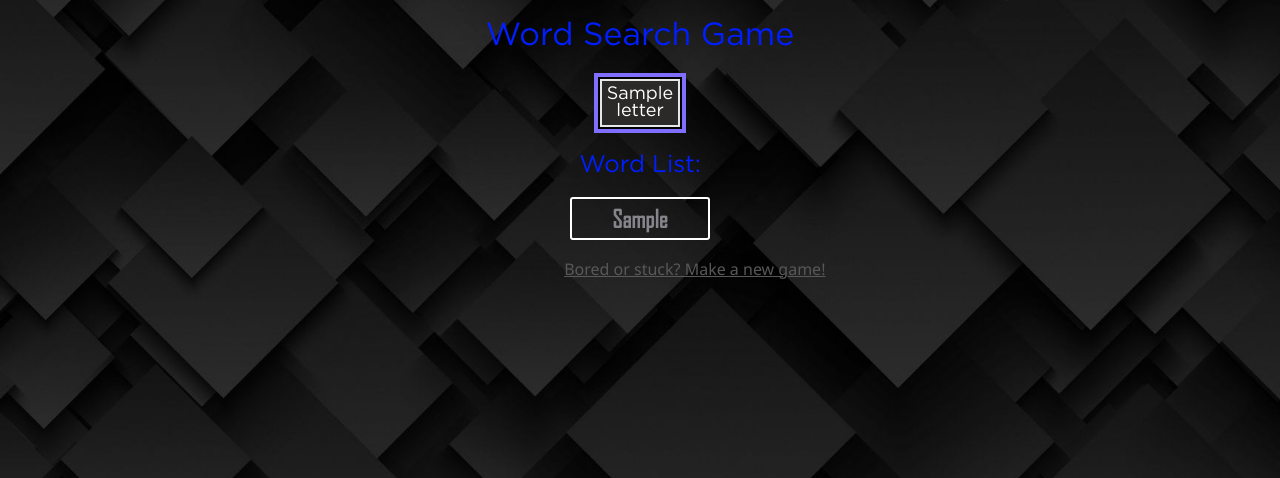
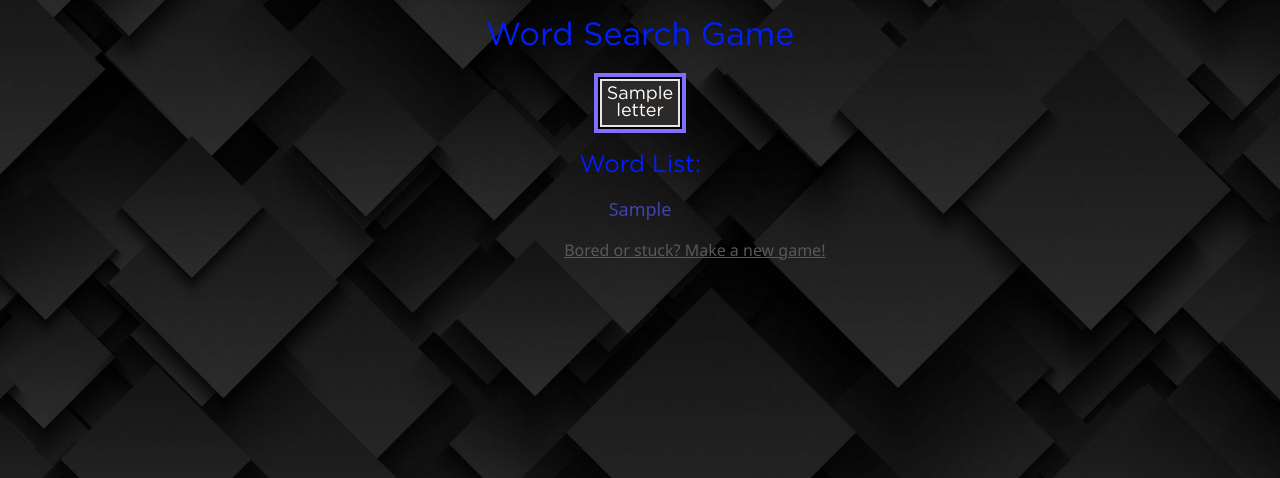
Before and after one commit to an-siuu-man/Word-Search-Game, a Django app: template word game app/WORD_GAME/search_game/templates/search_game/gamepage.html in a window 1280 px wide. Shown: the top 478 px of the page. Run offline with Django 5.2, Linux system fonts and the light colour scheme; the template is opened without the code that fills it: most values are stand-ins (such as "Sample title", 1, 10 or a date in 2020).

Commit message:
updated html files

```diff
--- a/word game app/WORD_GAME/search_game/templates/search_game/gamepage.html
+++ b/word game app/WORD_GAME/search_game/templates/search_game/gamepage.html
@@ -4,7 +4,6 @@
 <html lang = 'en'>
     <link href = "{% static 'search_game/gamepage_styling.css' %}" rel = "stylesheet">
     <head>
-        <!-- <link href="https://cdn.jsdelivr.net/npm/bootstrap@5.3.2/dist/css/bootstrap.min.css" rel="stylesheet" integrity="sha384-T3c6CoIi6uLrA9TneNEoa7RxnatzjcDSCmG1MXxSR1GAsXEV/Dwwykc2MPK8M2HN" crossorigin="anonymous"> -->
         <title>Testing</title>
         <body>
             <h1>Word Search Game</h1>
@@ -12,7 +11,7 @@
                 {% for row in grid %}
                     <tr>
                         {% for letter in row %}
-                            <td id='{{ forloop.parentloop.counter }}_{{ forloop.counter }}'>{{ letter }}</td>
+                            <td id='{{ forloop.parentloop.counter }}_{{ forloop.counter }}'>{{letter}}</td>
                         {% endfor %}
                     </tr>
                 {% endfor %}
@@ -22,10 +21,10 @@
                 Word List:
             </h2>
             <p>{% for i in printed_words %}
-            <!-- <p>{{ i }}</p> -->
-            <div id = 'word'>{{i}}</div>
+            <span class = 'word' id = '{{i}}'>{{i}}</span>
             {% endfor %}
-        </p>
+            </p>
+
         <script>
             var printed_words = "{{printed_words}}";
             var grid = "{{ grid }}";
--- a/word game app/WORD_GAME/search_game/templates/search_game/homepage.html
+++ b/word game app/WORD_GAME/search_game/templates/search_game/homepage.html
@@ -18,7 +18,7 @@
             <p>
                 Welcome to this word search game! We have an unlimited plethora of topics you can choose from
                 (we have so many that we literally let you type in your desired topic name) and a customizable
-                size of the square grid between 5 and 20. So, without any further ado, go ahead and have fun!👇🏻
+                size of the square grid between 5 and 30. So, without any further ado, go ahead and have fun!👇🏻
             </p>
             </div>
             <form id = 'gameForm' action = "{% url 'gamepage' %}" method = "post">
```
